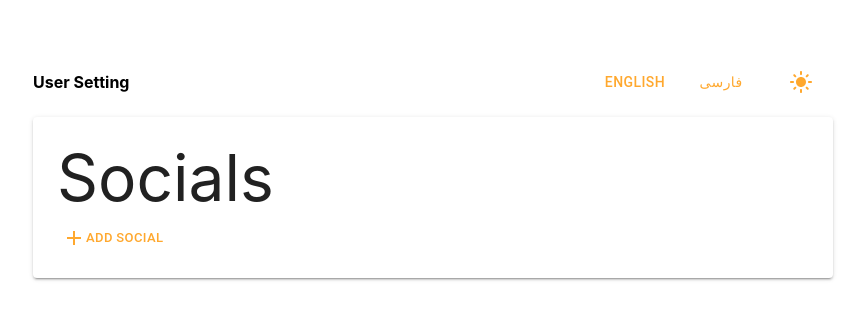
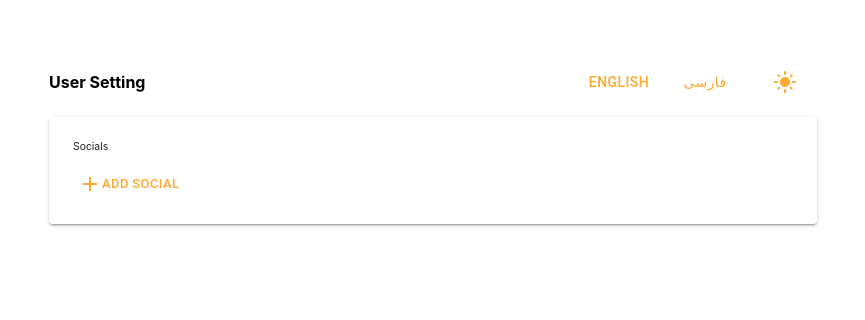
Before and after one commit to mvlz/Links-Setting, a Next.js app: page / in a window 1280 px wide. Shown: the top 320 px of the page, without its empty margins (207-1072 px from the left). Built offline with nearby package versions, Linux system fonts and the light colour scheme; what jss-rtl would draw is missing.

Commit message:
Add layout to the project

```diff
--- /dev/null
+++ b/components/Layout/index.tsx
@@ -0,0 +1,27 @@
+import styles from "../../styles/Layout.module.css";
+import React from "react";
+import Navbar from "../Navbar";
+import Head from "next/head";
+import { Grid } from "@mui/material";
+
+type LayoutProps = {
+  toggleTheme?: React.MouseEventHandler<HTMLButtonElement>;
+  children: React.ReactNode;
+};
+export default function Layout({ children, toggleTheme }: LayoutProps) {
+  return (
+    <div className={styles.container}>
+      <Head>
+        <title>mvlz - Interview Task</title>
+        <meta name="description" content="Generated by create next app" />
+        <link rel="icon" href="/favicon.ico" />
+      </Head>
+      <Grid sx={{ bgcolor: "background.default" }}>
+        <div className={styles.main}>
+          <Navbar toggleTheme={toggleTheme} />
+          <main>{children}</main>
+        </div>
+      </Grid>
+    </div>
+  );
+}
--- a/pages/_app.tsx
+++ b/pages/_app.tsx
@@ -6,6 +6,7 @@ import { PaletteMode } from "@mui/material";
 import { grey } from "@mui/material/colors";
 import withRoot from "./withRoot";
 import { useTranslation } from "react-i18next";
+import Layout from "../components/Layout";
 
 const getDesignTokens = (mode: PaletteMode) => ({
   palette: {
@@ -58,7 +59,7 @@ function MyApp({ Component, pageProps }: AppProps) {
     document.querySelector("html").setAttribute("lang", lang);
   }, [lang, dir]);
 
-  const toggleTheme: React.MouseEventHandler<HTMLAnchorElement> = () => {
+  const toggleTheme: React.MouseEventHandler<HTMLButtonElement> = () => {
     const desiredTheme = selectedTheme === "light" ? "dark" : "light";
 
     setSelectedTheme(desiredTheme);
@@ -69,7 +70,9 @@ function MyApp({ Component, pageProps }: AppProps) {
 
   return (
     <ThemeProvider theme={activeTheme}>
-      <Component {...pageProps} toggleTheme={toggleTheme} />
+      <Layout toggleTheme={toggleTheme}>
+        <Component {...pageProps} />
+      </Layout>
     </ThemeProvider>
   );
 }
--- a/pages/index.tsx
+++ b/pages/index.tsx
@@ -1,22 +1,17 @@
 import { Button, Grid, Paper } from "@mui/material";
 import type { NextPage } from "next";
-import Head from "next/head";
 import styles from "../styles/Home.module.css";
 import AddIcon from "@mui/icons-material/Add";
 import { useState } from "react";
 import SocialForm from "../components/SocialForm";
 import SocialItem from "../components/SocialItem";
 import { Trans, useTranslation } from "react-i18next";
-import Navbar from "../components/Navbar";
 interface Social {
   id: number;
   type?: string;
   link?: string;
 }
-type HomeProps = {
-  toggleTheme?: React.MouseEventHandler<HTMLButtonElement>;
-};
-const Home: NextPage = (props: HomeProps) => {
+const Home: NextPage = () => {
   const [isOpen, setIsOpen] = useState<boolean>(false);
   const [socials, setSocials] = useState<Social[]>([]);
   const [social, setSocial] = useState<Social | null>(null);
@@ -31,16 +26,6 @@ const Home: NextPage = (props: HomeProps) => {
   const { t } = useTranslation();
 
   return (
-    <div className={styles.container}>
-      <Head>
-        <title>mvlz - Interview Task</title>
-        <meta name="description" content="Generated by create next app" />
-        <link rel="icon" href="/favicon.ico" />
-      </Head>
-
-      <Grid sx={{ bgcolor: "background.default" }} className={styles.wrapper}>
-        <div className={styles.main}>
-          <Navbar toggleTheme={props.toggleTheme} />
     <Paper elevation={2} className={styles.mainBox}>
       <p className={styles.title}> {t("title")}</p>
       <Button
@@ -63,17 +48,10 @@ const Home: NextPage = (props: HomeProps) => {
       {socials &&
         socials.map((social) => {
           return (
-                  <SocialItem
-                    key={social.id}
-                    social={social}
-                    onDelete={onDelete}
-                  />
+            <SocialItem key={social.id} social={social} onDelete={onDelete} />
           );
         })}
     </Paper>
-        </div>
-      </Grid>
-    </div>
   );
 };
 
--- a/styles/Home.module.css
+++ b/styles/Home.module.css
@@ -1,16 +1,3 @@
-.container {
-  padding: 0;
-}
-
-.main {
-  min-height: 100vh;
-  padding: 4rem 0;
-  flex: 1;
-  display: flex;
-  flex-direction: column;
-  max-width: 50rem;
-  margin: auto;
-}
 .mainBox {
   width: 100%;
   padding: 1.5rem;
@@ -33,9 +20,10 @@
 }
 
 .title {
-  margin: 0;
+  margin-bottom: 0.5rem;
   line-height: 1.15;
-  font-size: 4rem;
+  font-size: 0.65rem;
+  font-weight: 400;
 }
 
 .title,
--- /dev/null
+++ b/styles/Layout.module.css
@@ -0,0 +1,12 @@
+.container {
+  padding: 0;
+}
+.main {
+  min-height: 100vh;
+  padding: 4rem 1rem;
+  flex: 1;
+  display: flex;
+  flex-direction: column;
+  max-width: 50rem;
+  margin: auto;
+}
```
Lines whose indentation alone changed are shown as unchanged.
